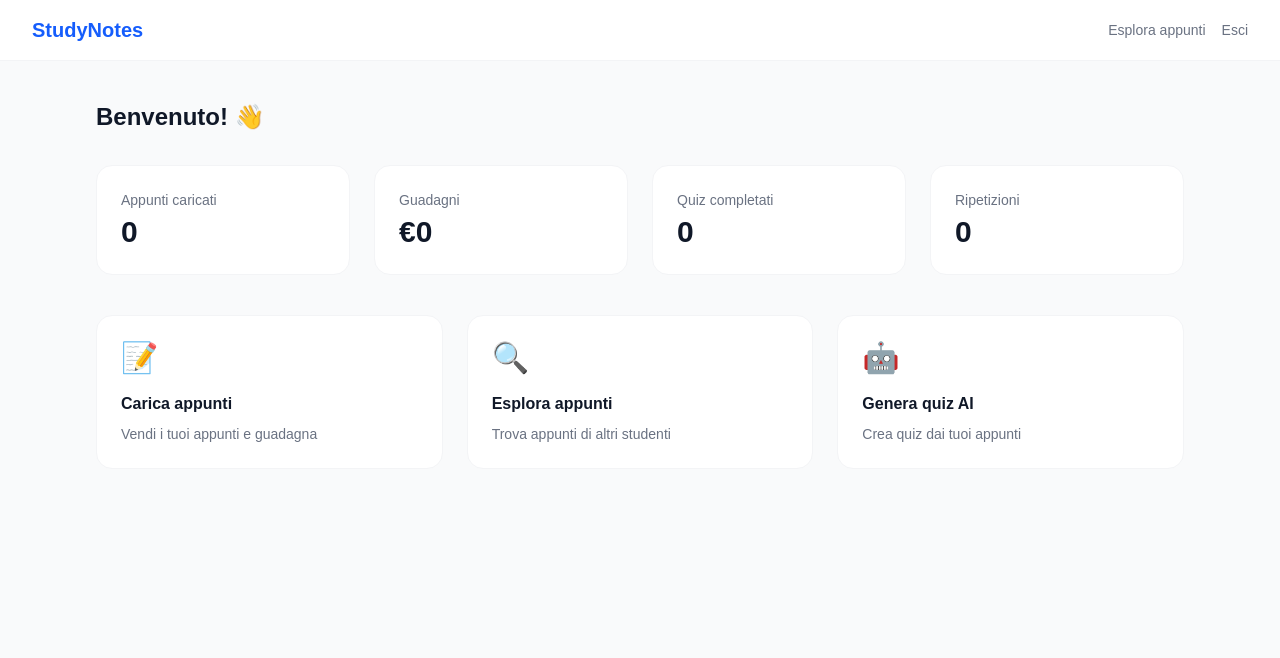
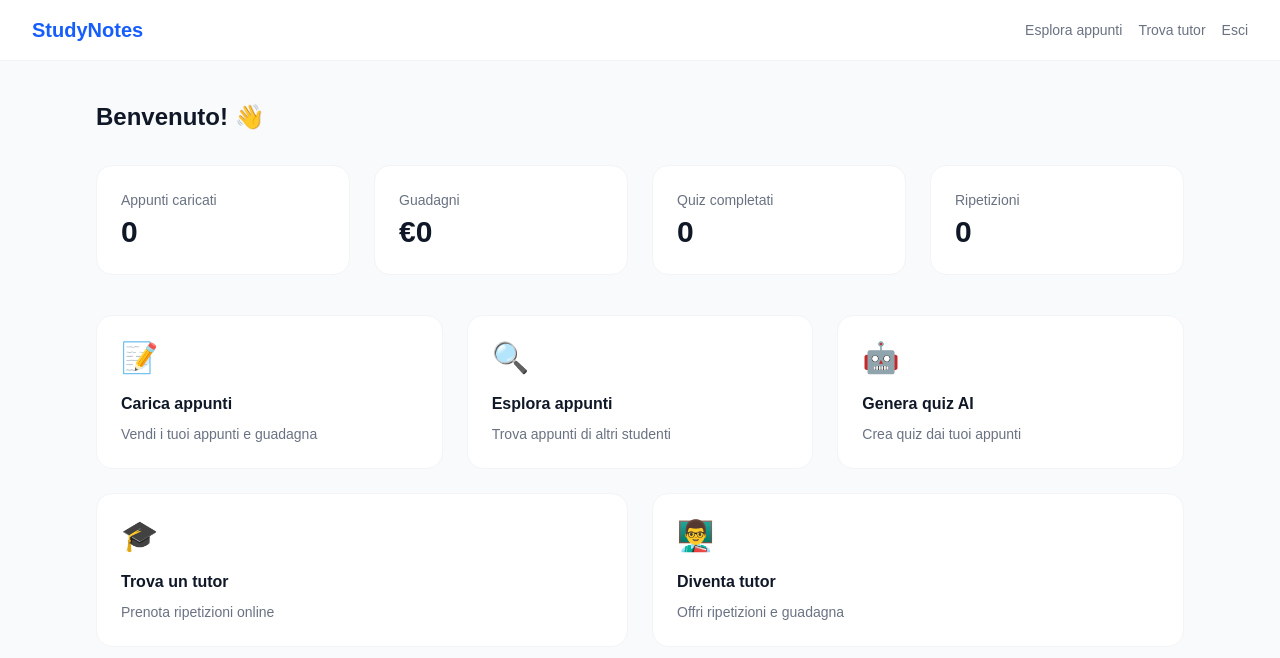
Before and after one commit to StarUpm/studynotes, a Next.js app: page /dashboard in a window 1280 px wide. Shown: the top 658 px of the page. Built offline with nearby package versions, Linux system fonts and the light colour scheme.

Commit message:
Update page.tsx

```diff
--- a/src/app/dashboard/page.tsx
+++ b/src/app/dashboard/page.tsx
@@ -18,6 +18,7 @@ export default function Dashboard() {
         <span className="text-xl font-bold text-blue-600">StudyNotes</span>
         <div className="flex gap-4 items-center">
           <Link href="/esplora" className="text-sm text-gray-500 hover:text-blue-600">Esplora appunti</Link>
+          <Link href="/tutor" className="text-sm text-gray-500 hover:text-blue-600">Trova tutor</Link>
           <button onClick={handleLogout} className="text-sm text-gray-500 hover:text-red-500">Esci</button>
         </div>
       </nav>
@@ -41,7 +42,7 @@ export default function Dashboard() {
             <p className="text-3xl font-bold text-gray-900">0</p>
           </div>
         </div>
-        <div className="grid grid-cols-1 md:grid-cols-3 gap-6">
+        <div className="grid grid-cols-1 md:grid-cols-3 gap-6 mb-6">
           <Link href="/upload" className="bg-white rounded-2xl border border-gray-100 p-6 hover:border-blue-200 cursor-pointer block">
             <div className="text-3xl mb-4">📝</div>
             <h3 className="font-semibold text-gray-900 mb-2">Carica appunti</h3>
@@ -58,6 +59,18 @@ export default function Dashboard() {
             <p className="text-sm text-gray-500">Crea quiz dai tuoi appunti</p>
           </Link>
         </div>
+        <div className="grid grid-cols-1 md:grid-cols-2 gap-6">
+          <Link href="/tutor" className="bg-white rounded-2xl border border-gray-100 p-6 hover:border-blue-200 cursor-pointer block">
+            <div className="text-3xl mb-4">🎓</div>
+            <h3 className="font-semibold text-gray-900 mb-2">Trova un tutor</h3>
+            <p className="text-sm text-gray-500">Prenota ripetizioni online</p>
+          </Link>
+          <Link href="/diventa-tutor" className="bg-white rounded-2xl border border-gray-100 p-6 hover:border-blue-200 cursor-pointer block">
+            <div className="text-3xl mb-4">👨‍🏫</div>
+            <h3 className="font-semibold text-gray-900 mb-2">Diventa tutor</h3>
+            <p className="text-sm text-gray-500">Offri ripetizioni e guadagna</p>
+          </Link>
+        </div>
       </div>
     </main>
   )
```
